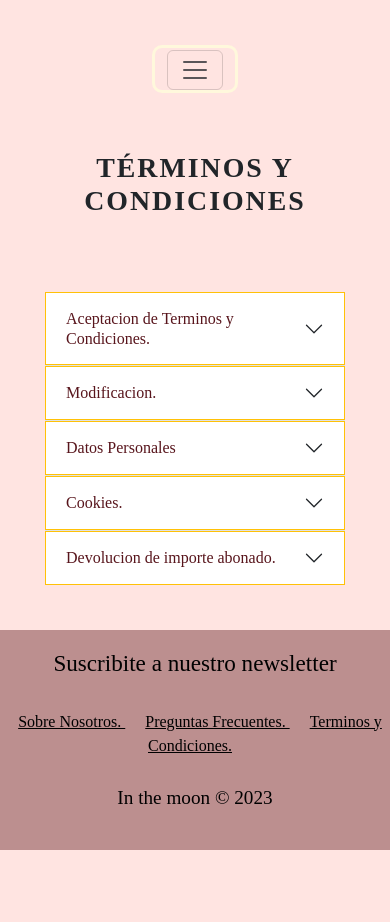
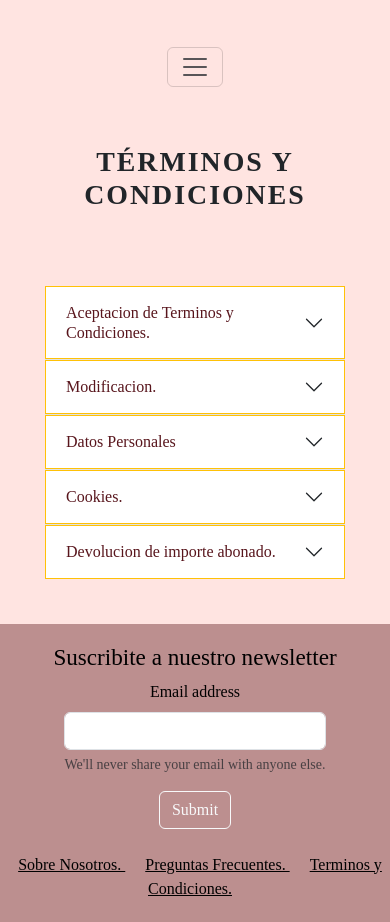
Before and after one commit to salvatierrakarenm/ProyectoFinal.SalvatierraKaren, a plain HTML site: page pages/terminos.html in a window 390 px wide. Shown: the part 178-1100 px from the top of the page. Before the commit the page ends 1028 px from the top, so only its background shows below. Drawn offline with nearby package versions, Linux system fonts and the light colour scheme.

Commit message:
modified footer

```diff
--- a/css/estilos.css
+++ b/css/estilos.css
@@ -15,8 +15,8 @@ body {
 
 .contenedorGrid {
     display: grid;
-grid-template-rows: 1fr;
-grid-template-columns: 1fr;
+    grid-template-rows: 1fr;
+    grid-template-columns: 1fr;
 
 }
 
@@ -266,3 +266,16 @@ footer {
     margin: 20px;
     font-size: 16px;
 }
+
+@media (max-width: 768px) {
+    .contenedorNav {
+        border: none;
+    }
+}
+
+.contenedorForm {
+    display: flex;
+    flex-direction: row;
+    justify-content: center;
+
+}
--- a/pages/terminos.html
+++ b/pages/terminos.html
@@ -187,11 +187,19 @@
 
     <footer>
 
+        <h3> Suscribite a nuestro newsletter </h3>
+        <div class="contenedorForm">
+            <form>
+                <div class="mb-3">
+                    <label for="exampleInputEmail1" class="form-label">Email address</label>
+                    <input type="email" class="form-control" id="exampleInputEmail1" aria-describedby="emailHelp">
+                    <div id="emailHelp" class="form-text">We'll never share your email with anyone else.</div>
+                </div>
+                <button type="submit" class="btn btn-outline-light">Submit</button>
+            </form>
+        </div>
+        <br>
         <div class="contenedorFinal">
-
-            <h3> Suscribite a nuestro newsletter </h3>
-            <br>
-
             <a class="footerLink" href="/pages/sobrenosotros.html"> Sobre Nosotros. </a>
 
             <a class="footerLink" href="/pages/preguntasfrecuentes.html"> Preguntas Frecuentes. </a>
```
Also changed, not shown: index.html (+16 -2 lines), pages/abrigos.html (+13 -1 lines), pages/nuevosingresos.html (+11 -2 lines), pages/pantalones.html (+10 -2 lines), pages/preguntasfrecuentes.html (+35 -23 lines), pages/remeras.html (+16 -4 lines), pages/sobrenosotros.html (+24 -7 lines).
